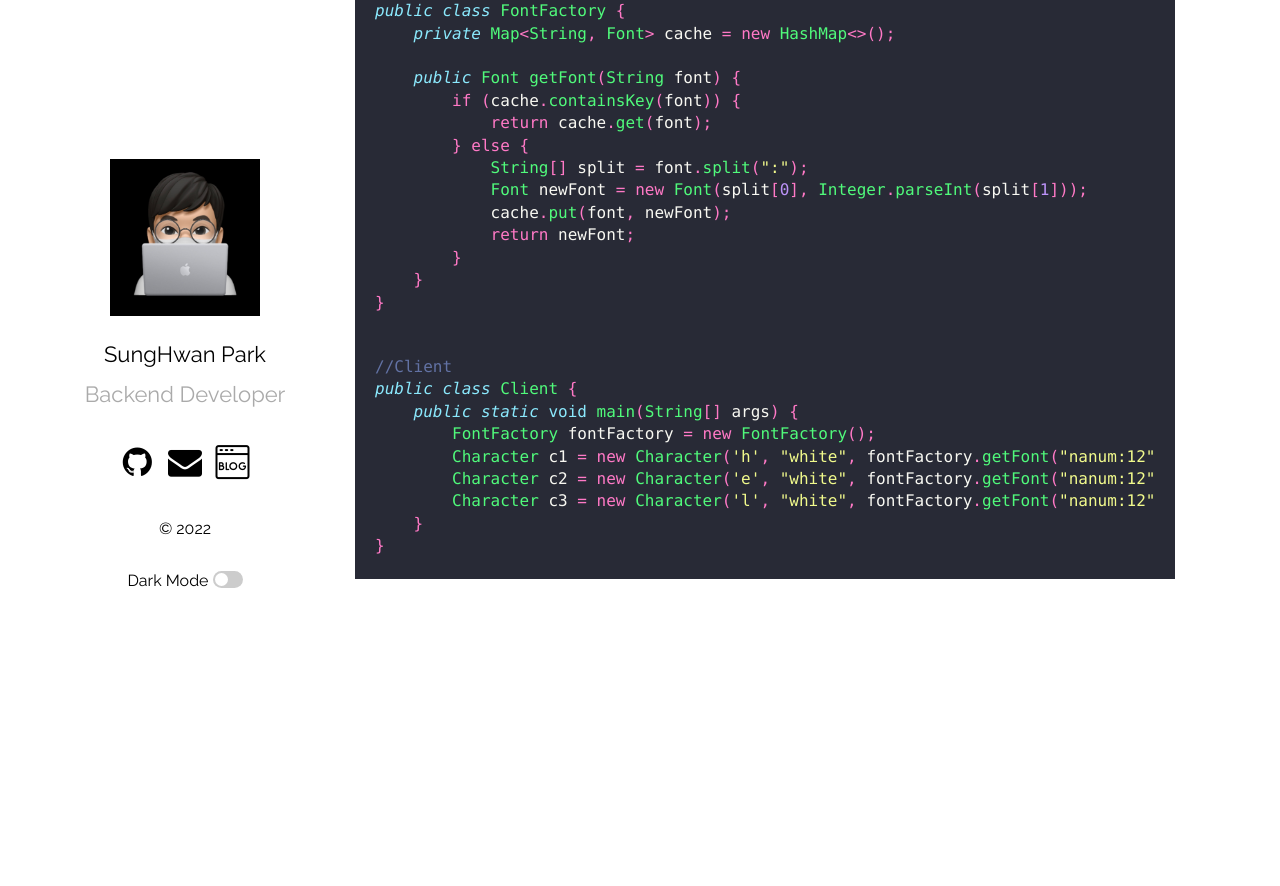
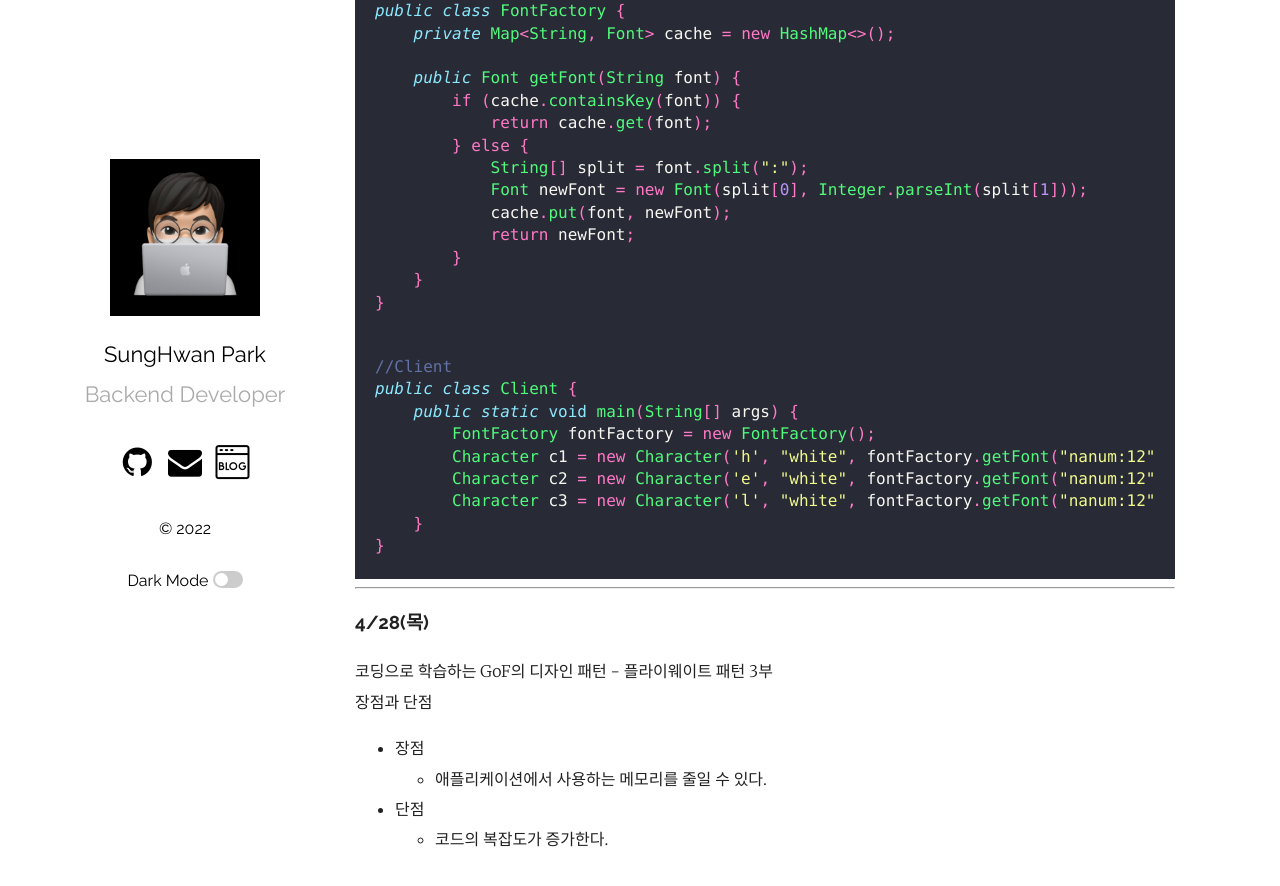
Before and after one commit to park0219/park0219.github.io, a Jekyll site: the page built from _posts/2022-04-01-4월TIL.markdown, in a window 1280 px wide and 900 px high, scrolled down 22101 px. Shown: the top 886 px of the window. Built offline with Jekyll 4.4.1, drawn with Linux system fonts in a browser that asks for light colours; comment, search, counter and statistics services are not loaded; before the commit the page ends 22725 px from its top, so only the background shows below that.

Commit message:
feat: 2022-04-28 TIL 추가

````diff
--- a/_posts/2022-04-01-4월TIL.markdown
+++ b/_posts/2022-04-01-4월TIL.markdown
@@ -1026,3 +1026,15 @@ public class Client {
     }
 }
 ```
+
+---
+
+### 4/28(목)
+
+코딩으로 학습하는 GoF의 디자인 패턴 - 플라이웨이트 패턴 3부<br/>
+장점과 단점
+
+-   장점
+    -   애플리케이션에서 사용하는 메모리를 줄일 수 있다.
+-   단점
+    -   코드의 복잡도가 증가한다.
````
